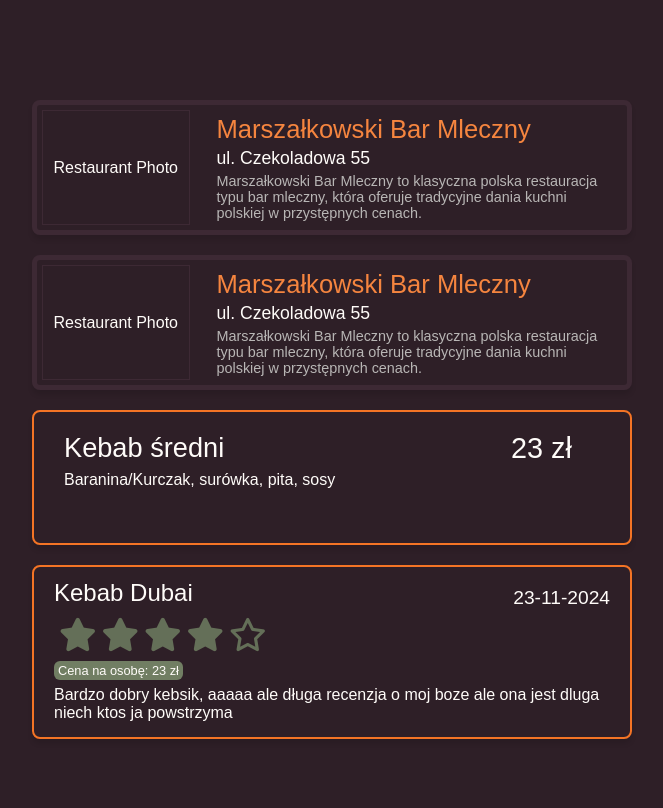
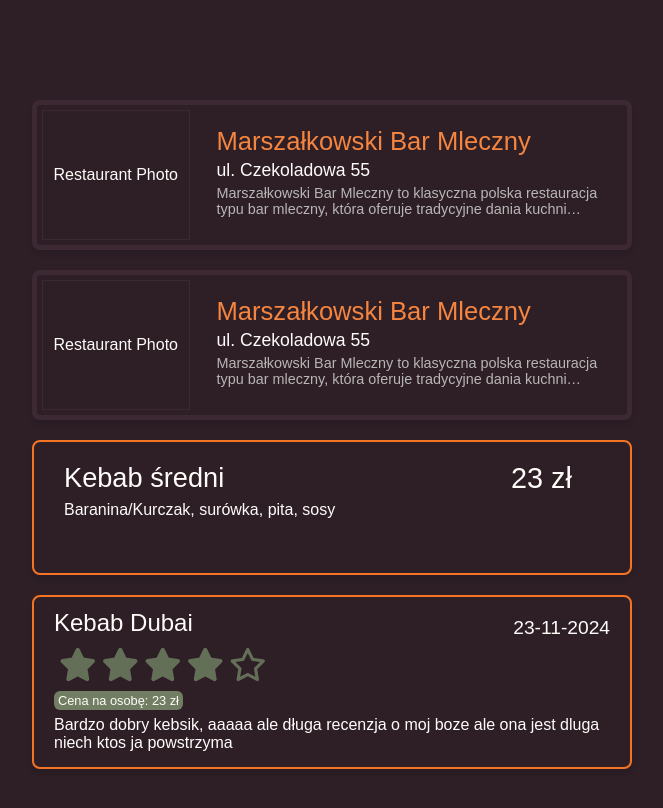
Before and after one commit to Brydzzz/polizarcie, a Next.js app: page /dev/cards in a window 1280 px wide. Shown: the top 808 px of the page, without its empty margins (308-971 px from the left). Built offline with nearby package versions, Linux system fonts and the light colour scheme; a web font is replaced by a local one.

Commit message:
fixed description overflow, justify content of details to flex-start

```diff
--- a/components/cards/restaurant-card.component.tsx
+++ b/components/cards/restaurant-card.component.tsx
@@ -21,7 +21,9 @@ const RestaurantCard = ({ data, onClickAddress }: Props) => {
           <p className={styles.address} onClick={onClickAddress}>
             {address?.name}
           </p>
-          <p className={styles.description}>{description}</p>
+          <div className={styles.description}>
+            <p>{description}</p>
+          </div>
         </div>
       </div>
     </Link>
--- a/components/cards/restaurant-card.module.scss
+++ b/components/cards/restaurant-card.module.scss
@@ -8,7 +8,7 @@
   box-shadow: 0 5px 5px rgba(0, 0, 0, 0.1);
   min-width: 135px;
   width: 100%;
-  height: 135px;
+  height: 150px;
   cursor: pointer;
   transition: transform 0.3s ease, box-shadow 0.3s ease;
 
@@ -38,8 +38,7 @@
   flex: 0 0 75%;
   display: flex;
   flex-direction: column;
-  justify-content: center;
-  overflow: hidden; /* TODO find better way to handle overflow */
+  justify-content: flex-start;
 }
 
 .name {
@@ -66,4 +65,11 @@
   --text-secondary: #b8b6b5;
   color: var(--text-secondary);
   padding: 2px;
+  display: -webkit-box;
+  --lines-number: 2;
+  line-clamp: var(--lines-number);
+  -webkit-line-clamp: var(--lines-number);
+  -webkit-box-orient: vertical;
+  overflow: hidden;
+  text-overflow: ellipsis;
 }
```
